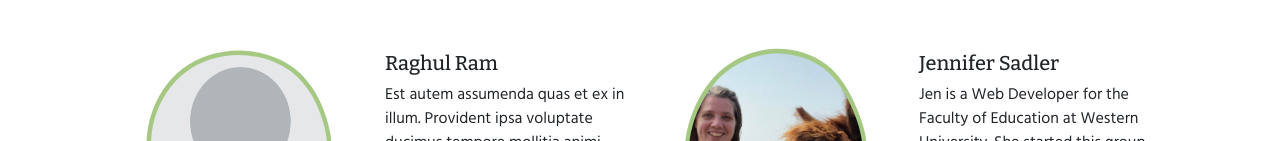
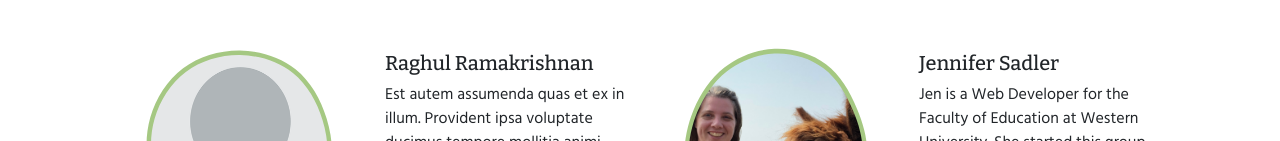
Before and after one commit to Civic-Tech-London/civic-tech-projects, a React (Create React App) app in the folder civic-tech-club/: page / in a window 1280 px wide. Shown: the part 1835-1976 px from the top of the page. Built offline with nearby package versions, Linux system fonts and the light colour scheme; what chartjs-plugin-zoom would draw is missing.

Commit message:
changed a name

```diff
--- a/civic-tech-club/src/components/HoldProfiles.js
+++ b/civic-tech-club/src/components/HoldProfiles.js
@@ -21,7 +21,7 @@ const HoldProfiles = () => {
                     <Profile name="Marty Penner" image="/img/blank-profile.png" shapeNum = "3" blurb = "Est autem assumenda quas et ex in illum. Provident ipsa voluptate ducimus tempore mollitia animi dolorem. Quas corrupti quia dolorem eos est. Blanditiis libero maxime qui est."/>
                 </Col>
                 <Col xs={12} lg={6}>
-                    <Profile name="Raghul Ram" image="/img/blank-profile.png" shapeNum = "4" blurb = "Est autem assumenda quas et ex in illum. Provident ipsa voluptate ducimus tempore mollitia animi dolorem. Quas corrupti quia dolorem eos est. Blanditiis libero maxime qui est."/>
+                    <Profile name="Raghul Ramakrishnan" image="/img/blank-profile.png" shapeNum = "4" blurb = "Est autem assumenda quas et ex in illum. Provident ipsa voluptate ducimus tempore mollitia animi dolorem. Quas corrupti quia dolorem eos est. Blanditiis libero maxime qui est."/>
                 </Col>
                 <Col xs={12} lg={6}>
                     <Profile name="Jennifer Sadler" image="/img/jen-alpaca.jpg" shapeNum = "5" blurb = "Jen is a Web Developer for the Faculty of Education at Western University. She started this group to try and make a difference in London. She’s very involved in the Unitarian Fellowship of London."/>
```
